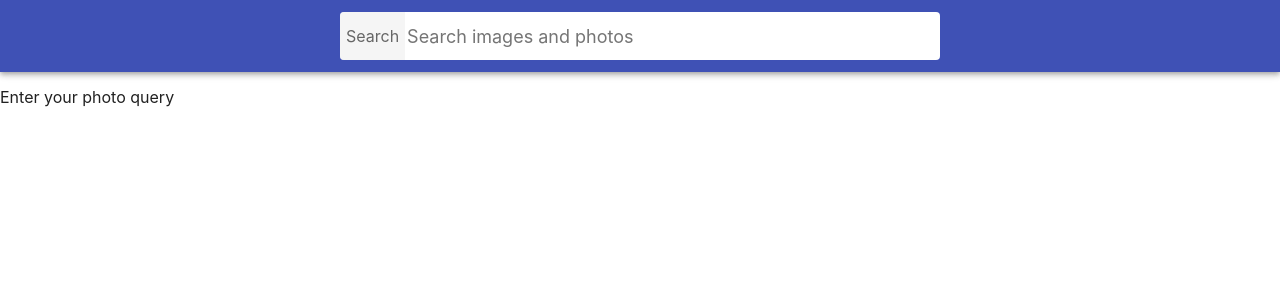
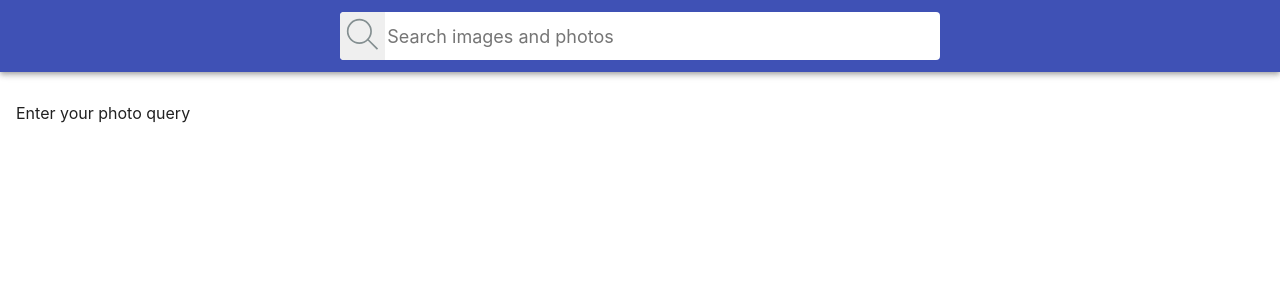
Before and after one commit to Ali-sia/goit-react-hw-04-images, a React (Create React App) app: page / in a window 1280 px wide. Shown: the top 300 px of the page. Built offline with nearby package versions, Linux system fonts and the light colour scheme.

Commit message:
add search icon to search bar

```diff
--- a/src/components/App.jsx
+++ b/src/components/App.jsx
@@ -22,76 +22,6 @@ export const App = () => {
   const [showModal, setShowModal] = useState(false);
   const [largeImageURL, setLargeImageURL] = useState('');
   const [tags, setTags] = useState('');
-
-  // useEffect(() => {
-  //   if (!searchQuery) {
-  //     return setStatus('idle');
-  //   }
-
-  //   //задати початковий стейт
-
-  //   setStatus('pending');
-  //   setPage(1);
-  //   setTotalPage(0);
-  //   setPhotos(null);
-  //   setError(null);
-
-  //   //запит до API з новим запитом
-  //   fetchPhotosAPI(searchQuery, 1)
-  //     .then(photos => {
-  //       setPhotos(photos.hits);
-  //       setStatus('resolved');
-  //       setTotalPage(photos.totalHits);
-  //     })
-  //     //обробка звичайної помилки
-  //     .catch(error => {
-  //       setStatus('regected');
-  //       setError(error);
-  //     });
-  // }, [searchQuery]);
-
-  // useEffect(() => {
-  //   if (page === 1) {
-  //     return;
-  //   }
-  //   fetchPhotosAPI(searchQuery, page)
-  //     .then(newPhotos => {
-  //       //записати в стейт нові значення (відповід сервера + запис нового запита, зміна статусу)
-  //       setPhotos([...photos, ...newPhotos.hits]);
-  //       setStatus('resolved');
-  //     })
-  //     // обробка звичайної помилки
-  //     .catch(error => {
-  //       setStatus('regected');
-  //       setError(error);
-  //     });
-  // }, [page]);
-
-  // useEffect(() => {
-  //   if (!searchQuery) {
-  //     return;
-  //   }
-
-  //   setStatus('pending');
-
-  //   fetchPhotosAPI(searchQuery, page)
-  //     .then(newPhoto => {
-  //       if (page === 1) {
-  //         setPhotos(newPhoto.hits);
-  //         setTotalPage(newPhoto.totalHits);
-  //       } else {
-  //         setPhotos(prevState => {
-  //           return [...prevState, ...newPhoto.hits];
-  //         });
-  //       }
-
-  //       setStatus('resolved');
-  //     })
-  //     .catch(error => {
-  //       setStatus('regected');
-  //       setError(error);
-  //     });
-  // }, [page, searchQuery]);
 
   useEffect(() => {
     if (!searchQuery) return;
@@ -153,9 +83,7 @@ export const App = () => {
     <Box display="grid" gridTemplateColumns="1fr" gridGap="16px" pb="24px">
       <Searchbar onSearch={handleFormSubmit} />
 
-      {/* <Button onLoadMore={onLoadMore} /> */}
-
-      {status === 'idle' && <div>Enter your photo query</div>}
+      {status === 'idle' && <Box m={4}>Enter your photo query</Box>}
       {status === 'rejected' && <PendingErrorMessage message={error.message} />}
 
       {photos.length > 0 && (
--- a/src/components/Seachbar/Searchbar.jsx
+++ b/src/components/Seachbar/Searchbar.jsx
@@ -34,7 +34,23 @@ const Searchbar = ({ onSearch }) => {
     <SearcHeader>
       <SearchForm onSubmit={handleSubmit}>
         <SearchButton type="submit">
-          <span>Search</span>
+          {/* <span>Search</span> */}
+          <span>
+            <svg
+              class="svg-icon search-icon"
+              aria-labelledby="title desc"
+              role="img"
+              xmlns="http://www.w3.org/2000/svg"
+              viewBox="0 0 19.9 19.7"
+            >
+              <title id="title">Search Icon</title>
+              <desc id="desc">A magnifying glass icon.</desc>
+              <g class="search-path" fill="none" stroke="#848F91">
+                <path stroke-linecap="square" d="M18.5 18.3l-5.4-5.4" />
+                <circle cx="8" cy="8" r="7" />
+              </g>
+            </svg>
+          </span>
         </SearchButton>
 
         <SearchInput
@@ -56,59 +72,3 @@ export default Searchbar;
 Searchbar.propTypes = {
   searchQuery: PropTypes.string,
 };
-// export default class Searchbar extends Component {
-//   static propTypes = {
-//     searchQuery: PropTypes.string,
-//   };
-
-//   state = {
-//     searchQuery: '',
-//   };
-
-//   //-> при зміні значення в інпуті
-//   handleChange = e => {
-//     //записати значення запиту в локальний стейт
-//     this.setState({
-//       searchQuery: e.currentTarget.value.toLowerCase(),
-//     });
-//   };
-
-//   //-> при відправці форми
-//   handleSubmit = e => {
-//     e.preventDefault();
-
-//     //перевірити запит на пустоту
-//     if (this.state.searchQuery.trim() === '') {
-//       return alert('enter query');
-//     }
-//     //передати значення запиту через пропси в апп
-//     this.props.onSearch(this.state.searchQuery);
-
-//     //очистити форму від старого запиту
-//     this.setState({ searchQuery: '' });
-//     // e.target.searchQuery.value = '';
-//   };
-
-//   render() {
-//     const { searchQuery } = this.state;
-//     return (
-//       <SearcHeader>
-//         <SearchForm onSubmit={this.handleSubmit}>
-//           <SearchButton type="submit">
-//             <span>Search</span>
-//           </SearchButton>
-
-//           <SearchInput
-//             type="text"
-//             name="searchQuery"
-//             value={searchQuery}
-//             autocomplete="off"
-//             autofocus
-//             placeholder="Search images and photos"
-//             onChange={this.handleChange}
-//           />
-//         </SearchForm>
-//       </SearcHeader>
-//     );
-//   }
-// }
--- a/src/components/Seachbar/Searchbar.styled.jsx
+++ b/src/components/Seachbar/Searchbar.styled.jsx
@@ -31,14 +31,10 @@ export const SearchForm = styled.form`
 
 export const SearchButton = styled.button`
   display: inline-block;
-  // width: 48px;
+  width: 48px;
   height: 48px;
   border: 0;
-  // background-image: url('https://www.flaticon.com/free-icon/search-interface-symbol_54481?term=search&page=1&position=1&origin=search&related_id=54481');
-  // background-size: 40%;
-  // background-repeat: no-repeat;
-  // background-position: center;
-  opacity: 0.6;
+
   transition: opacity 250ms cubic-bezier(0.4, 0, 0.2, 1);
   cursor: pointer;
   outline: none;
@@ -48,18 +44,6 @@ export const SearchButton = styled.button`
     opasity: 1;
   }
 `;
-
-// export const SearchLabel = styled.span`
-// position: absolute;
-// width: 1px;
-// height: 1px;
-// padding: ${p => p.theme.space[0]};
-// overflow: hidden;
-// clip: rect(0, 0, 0, 0);
-// white-space: nowrap;
-// clip-path: inset(50%);
-// border: ${p => p.theme.space[0]};
-// `;
 
 export const SearchInput = styled.input`
   display: inline-block;
```
